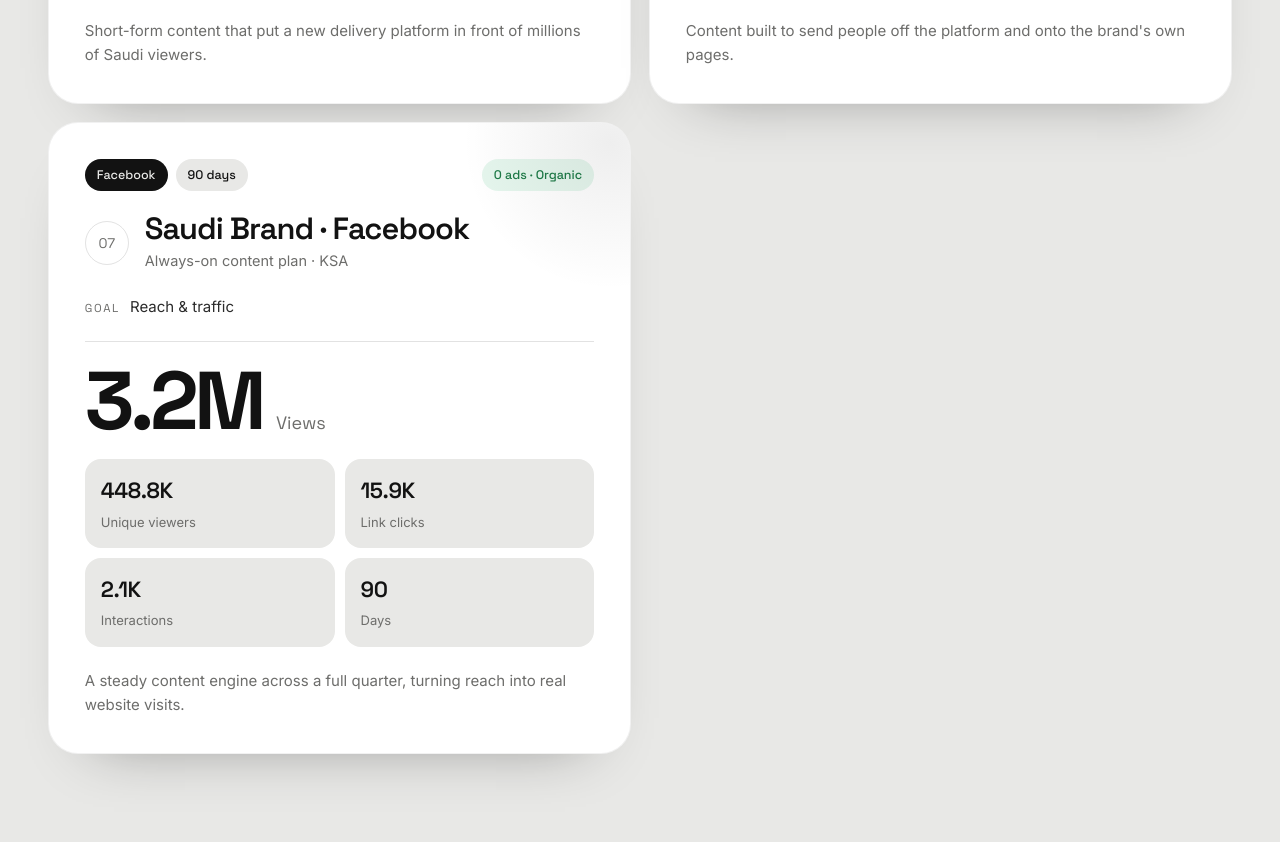
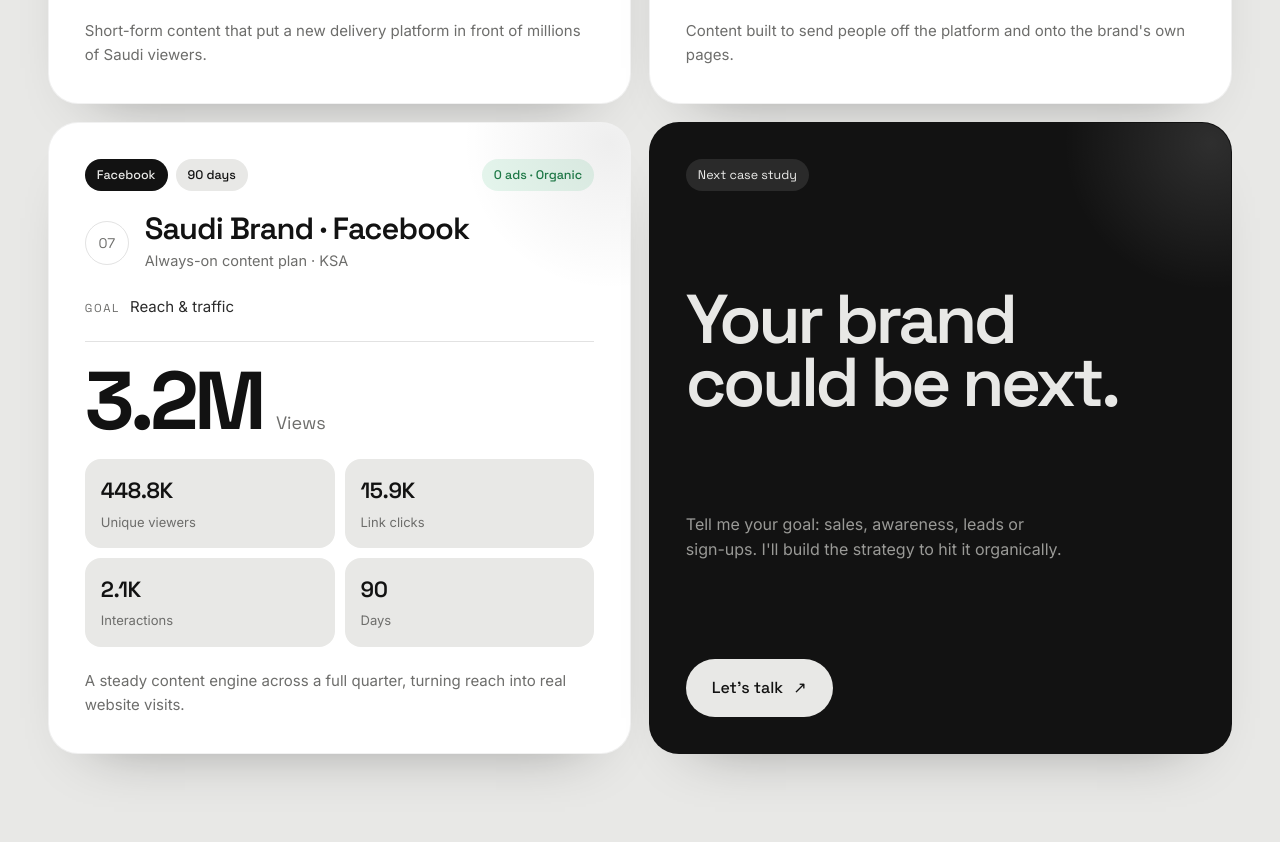
Before and after one commit to EbrahimSabry/EbrahimSabry.github.io, a plain HTML site: page index.html in a window 1280 px wide. Shown: the part 5165-6007 px from the top of the page. Drawn offline with Linux system fonts and the light colour scheme.

Commit message:
Add contact card to fill results grid
Co-Authored-By: Claude Opus 5.5 <noreply@anthropic.com>
Claude-Session: https://claude.ai/code/session_01DmA2MGWqeWgDKExhsU4Y6F

```diff
--- a/main.js
+++ b/main.js
@@ -39,6 +39,17 @@
         ${shots.length ? `<button type="button" class="rcard__proof js-shot" data-index="${shots[0]}">View dashboard proof <span>↗</span></button>` : ""}`;
       grid.appendChild(card);
     });
+    if (results.length % 2) {
+      const cta = document.createElement("a");
+      cta.href = "#contact";
+      cta.className = "rcard rcard--cta reveal";
+      cta.innerHTML = `
+        <span class="rcard__organic">Next case study</span>
+        <h3>Your brand<br>could be next.</h3>
+        <p>Tell me your goal: sales, awareness, leads or sign-ups. I'll build the strategy to hit it organically.</p>
+        <span class="rcard__cta-btn">Let's talk <span>↗</span></span>`;
+      grid.appendChild(cta);
+    }
   } else {
     $$(".js-results-link").forEach(a => a.remove());
   }
--- a/styles.css
+++ b/styles.css
@@ -573,3 +573,11 @@ ul, ol { margin: 0; padding: 0; list-style: none; }
 }
 .rcard__proof:hover { background: var(--ink); color: var(--bg); }
 @media (max-width: 860px) { .rgrid { grid-template-columns: 1fr; } .rcard__organic { margin-left: 0; } }
+
+.rcard--cta { background: var(--ink); color: var(--bg); justify-content: space-between; min-height: 420px; }
+.rcard--cta::after { background: radial-gradient(circle, rgba(255,255,255,.12), transparent 65%); }
+.rcard--cta .rcard__organic { margin-left: 0; align-self: flex-start; background: rgba(255,255,255,.1); color: var(--on-dark); font-size: 12.5px; padding: 6px 12px; border-radius: 999px; font-family: var(--display); }
+.rcard--cta h3 { font-size: clamp(44px, 5.4vw, 80px); letter-spacing: -.05em; line-height: .92; }
+.rcard--cta p { color: var(--on-dark-muted); max-width: 380px; }
+.rcard__cta-btn { align-self: flex-start; display: inline-flex; gap: 10px; padding: 16px 26px; border-radius: 999px; background: var(--bg); color: var(--ink); font-family: var(--display); font-weight: 500; transition: transform .5s var(--ease); }
+.rcard--cta:hover .rcard__cta-btn { transform: translateX(8px); }
```
